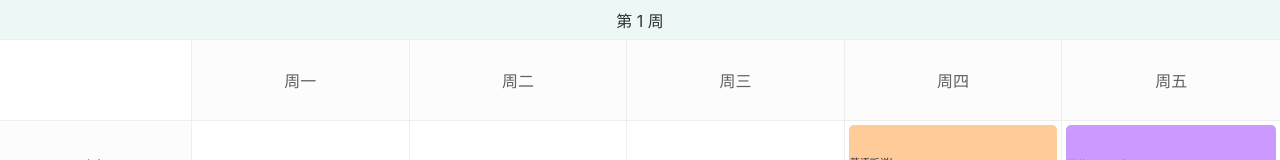
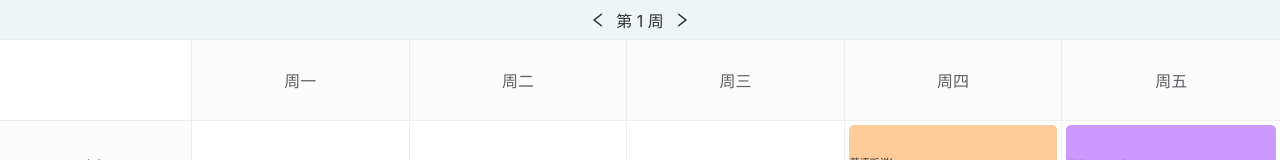
Before and after one commit to clansty/React-Schedule-Table, a Next.js app: page / in a window 1280 px wide. Shown: the top 160 px of the page. Built offline with nearby package versions, Linux system fonts and the light colour scheme.

Commit message:
切换周次功能

```diff
--- a/components/Header.tsx
+++ b/components/Header.tsx
@@ -1,7 +1,10 @@
 import styles from '../styles/Header.module.scss'
+import {LeftOutlined, RightOutlined} from '@ant-design/icons'
 
-export default function Header({week}) {
+export default function Header({week, setWeek, totalWeeks}) {
     return <div className={styles.header}>
+        <LeftOutlined onClick={() => week > 1 && setWeek(week - 1)}/>
         第 {week} 周
+        <RightOutlined onClick={() => week < totalWeeks && setWeek(week + 1)}/>
     </div>
 }
--- a/package.json
+++ b/package.json
@@ -9,6 +9,7 @@
     "lint": "next lint"
   },
   "dependencies": {
+    "@ant-design/icons": "^4.6.2",
     "next": "11.1.0",
     "react": "17.0.2",
     "react-dom": "17.0.2",
--- a/pages/index.tsx
+++ b/pages/index.tsx
@@ -19,7 +19,7 @@ function Home({config}: InferGetStaticPropsType<typeof getStaticProps>) {
                 <title>Create Next App</title>
             </Head>
 
-            <Header week={week}/>
+            <Header week={week} setWeek={setWeek} totalWeeks={config.totalWeeks}/>
             <TableHead/>
             <TableBody schedule={config.schedule} week={week}/>
         </div>
--- a/styles/Header.module.scss
+++ b/styles/Header.module.scss
@@ -7,4 +7,8 @@
   border-bottom: #eee solid 1px;
   background-color: #edf8f6;
   color: #303133;
+  flex-wrap: wrap;
+  span{
+    margin: 0 10px;
+  }
 }
```
Also changed, not shown: 1 other file (tests, documents, lock files or other folders).
